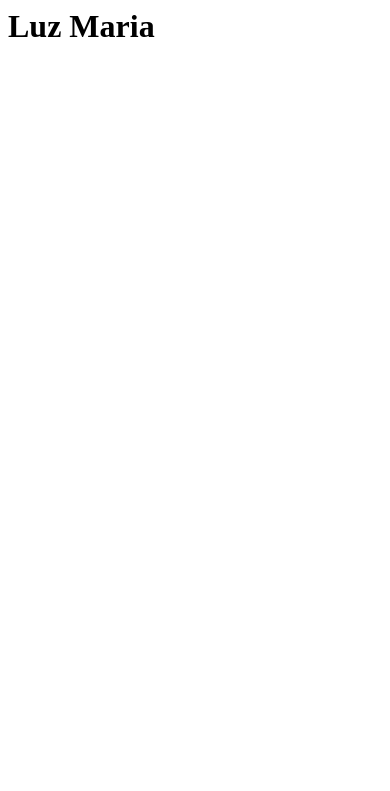
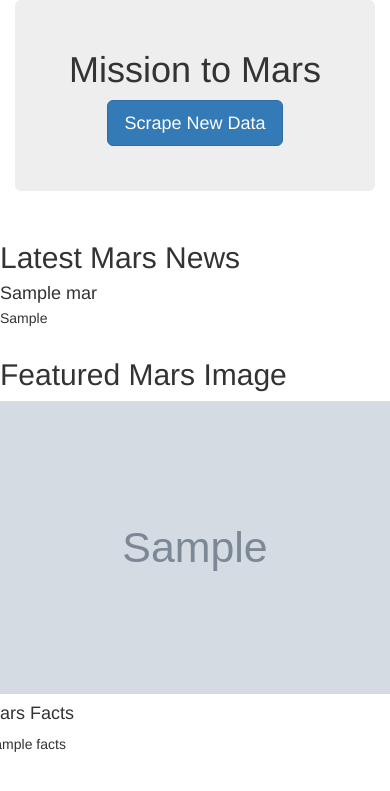
Before and after one commit to luzmariacabral/Mission-to-Mars, a Flask app: page / in a window 390 px wide. Shown: the top 791 px of the page. Run offline with Flask 2, Linux system fonts and the light colour scheme; grey boxes marked "Sample" are stand-in pictures; a database or web service that is not in the repository returns one stand-in record (values such as "Sample title"); some libraries are stand-ins or nearby versions.

Commit message:
templates and index

```diff
--- a/templates/index.html
+++ b/templates/index.html
@@ -1 +1,58 @@
-<h1>Luz Maria</h1>
+<!DOCTYPE html>
+<html lang="en">
+    <head>
+        <meta charset="UTF-8">
+        <meta http-equiv="X-UA-Compatible" content="IE=edge">
+        <meta name="viewport" content="width=device-width, initial-scale=1.0">
+        <title>Mission to Mars</title>
+        <link
+            rel="stylesheet"
+            href="https://maxcdn.bootstrapcdn.com/bootstrap/3.3.7/css/bootstrap.min.css"
+        />
+    </head>
+    <body>
+        <div class="container">
+            <!-- Add Jumbotron to Header -->
+            <div class="jumbotron text-center">
+                <h1>Mission to Mars</h1>
+                <!-- Add a button to activate scraping script-->
+                <p><a class="btn btn-primary btn-lg" href="/scrape"
+                        role="button">Scrape New Data</a></p>
+
+            </div>
+
+        </div>
+        <!--Add section for Mars News-->
+        <div class="row" id="mars-news">
+            <div class="col-md-12">
+                <div class="media">
+                    <div class="media-body">
+                        <h2>Latest Mars News</h2>
+                        <h4 class="media-heading">{{mars.news_title}}</h4>
+                        <p>{{ mars.news_paragraph }}</p>
+                    </div>
+                </div>
+            </div>
+        </div>
+<!-- Section for Featured Image and Facts Table -->
+        <div class="row" id="mars-featured-image">
+            <div class="col-md-8">
+                <h2>Featured Mars Image</h2>
+                <img
+                    src="{{ mars.featured_image }}"
+                    class="img-responsive"
+                    alt="Responsive image"
+                />
+            </div>
+            <!-- Mars Facts-->
+            <div class="col-md-4">
+                <div class="row" id="mars-facts">
+                    <h4>Mars Facts</h4>
+                    {{mars.facts | safe }}
+
+                </div>
+
+            </div>
+        </div>
+    </body>
+</html>
```
